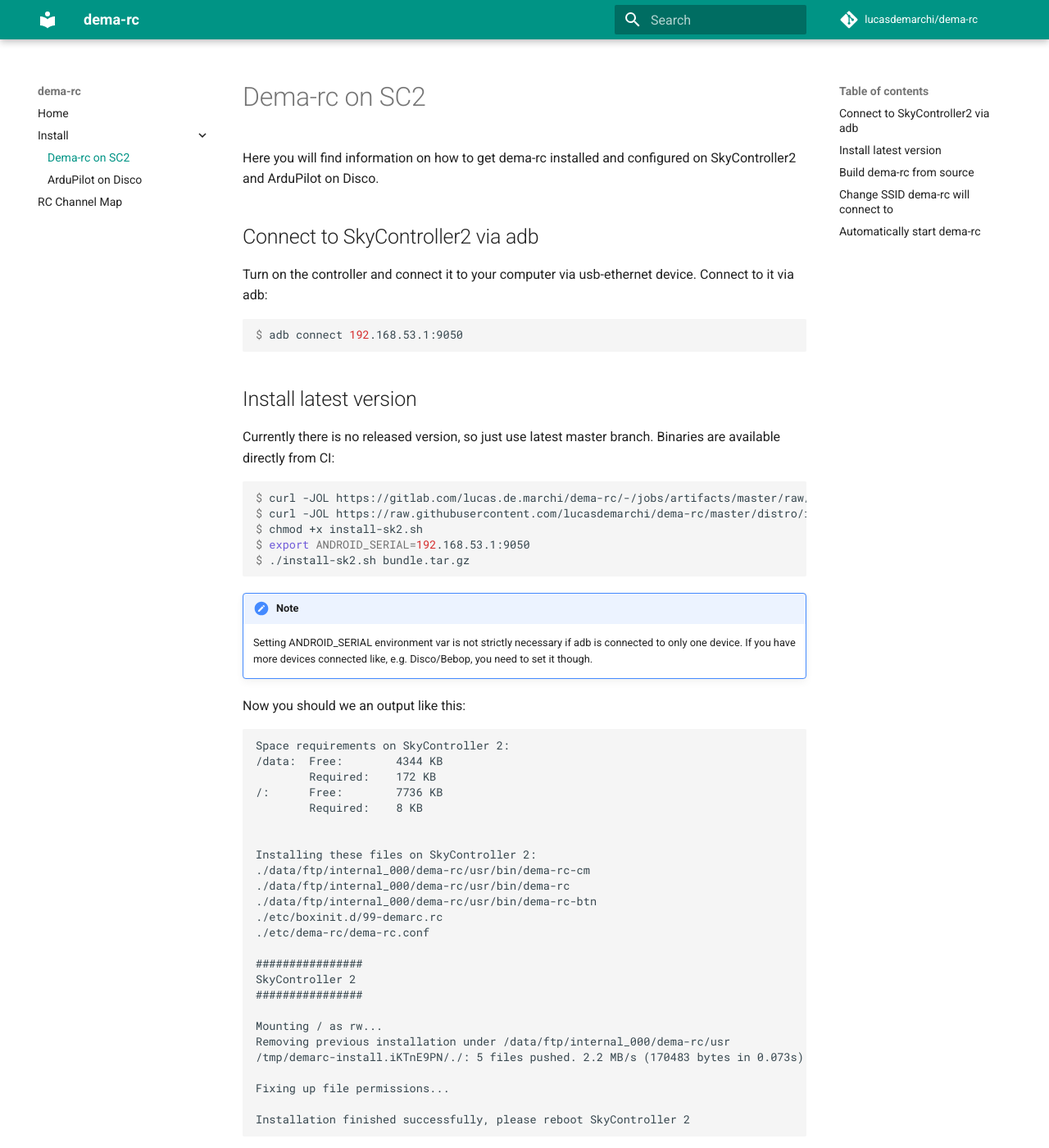
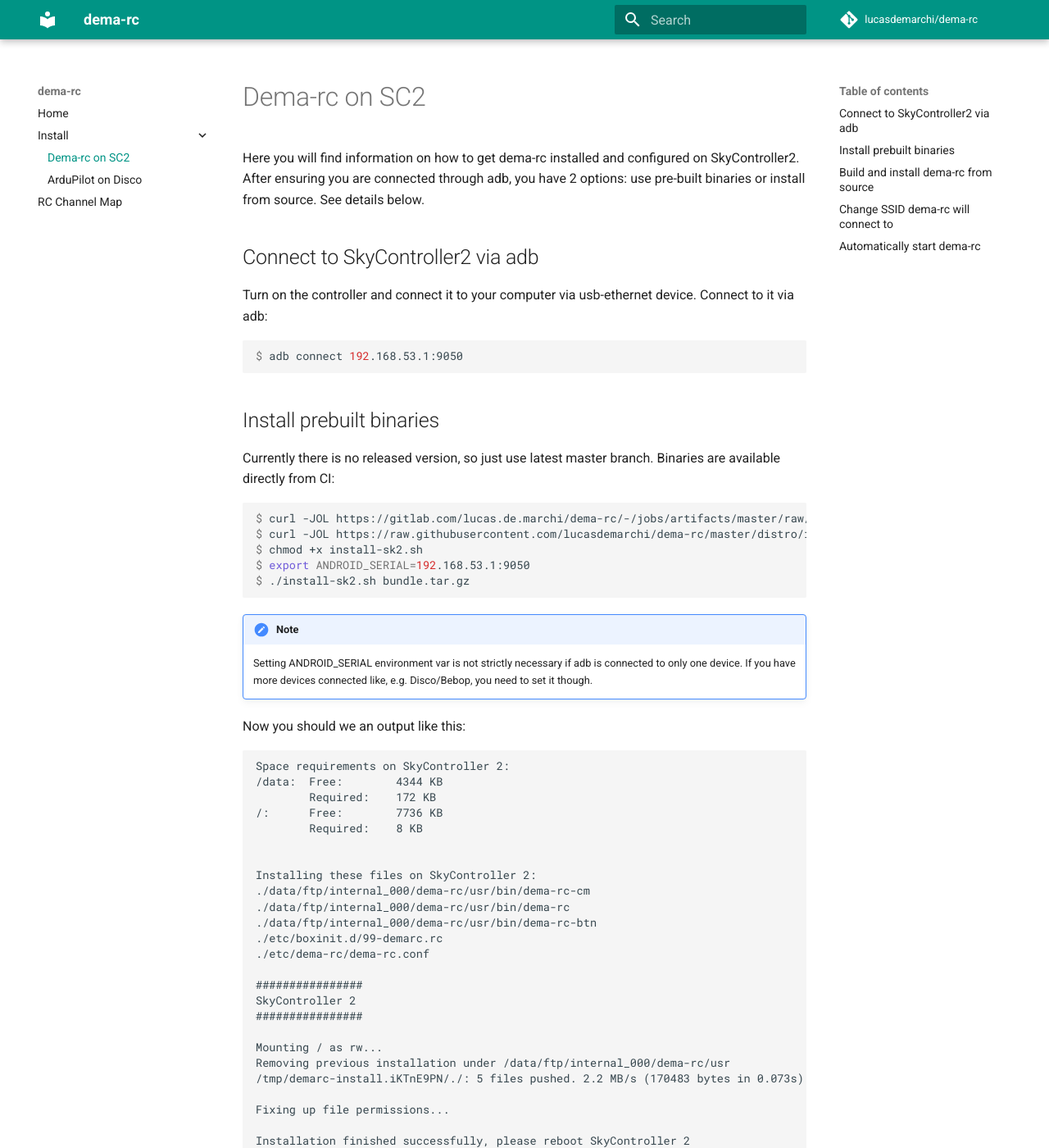
Before and after one commit to ArduPilot/dema-rc, an MkDocs documentation site: the page built from docs/install-demarc.md, in a window 1280 px wide and 1400 px high. Shown: the whole window at 82% size. Built offline with MkDocs 1.6.1 and Material for MkDocs 9.7.7, drawn with Linux system fonts in a browser that asks for light colours; comment, search, counter and statistics services are not loaded; some of the changed text lies outside the part shown.

Commit message:
docs: clarify installation from source vs prebuilt

````diff
--- a/docs/install-demarc.md
+++ b/docs/install-demarc.md
@@ -1,7 +1,8 @@
 # Dema-rc on SC2
 
 Here you will find information on how to get dema-rc installed and configured
-on SkyController2 and ArduPilot on Disco.
+on SkyController2. After ensuring you are connected through adb, you have 2 options:
+use pre-built binaries or install from source. See details below.
 
 ## Connect to SkyController2 via adb
 
@@ -11,7 +12,7 @@
 $ adb connect 192.168.53.1:9050
 ```
 
-## Install latest version
+## Install prebuilt binaries
 
 Currently there is no released version, so just use latest master branch. Binaries
 are available directly from CI:
@@ -59,7 +60,7 @@
 Installation finished successfully, please reboot SkyController 2
 ```
 
-## Build dema-rc from source
+## Build and install dema-rc from source
 
 You can also build dema-rc. For that you will need an armv7 toolchain with some
 specific tunables. Since we build dema-rc on CI, we already have a recommended
````
